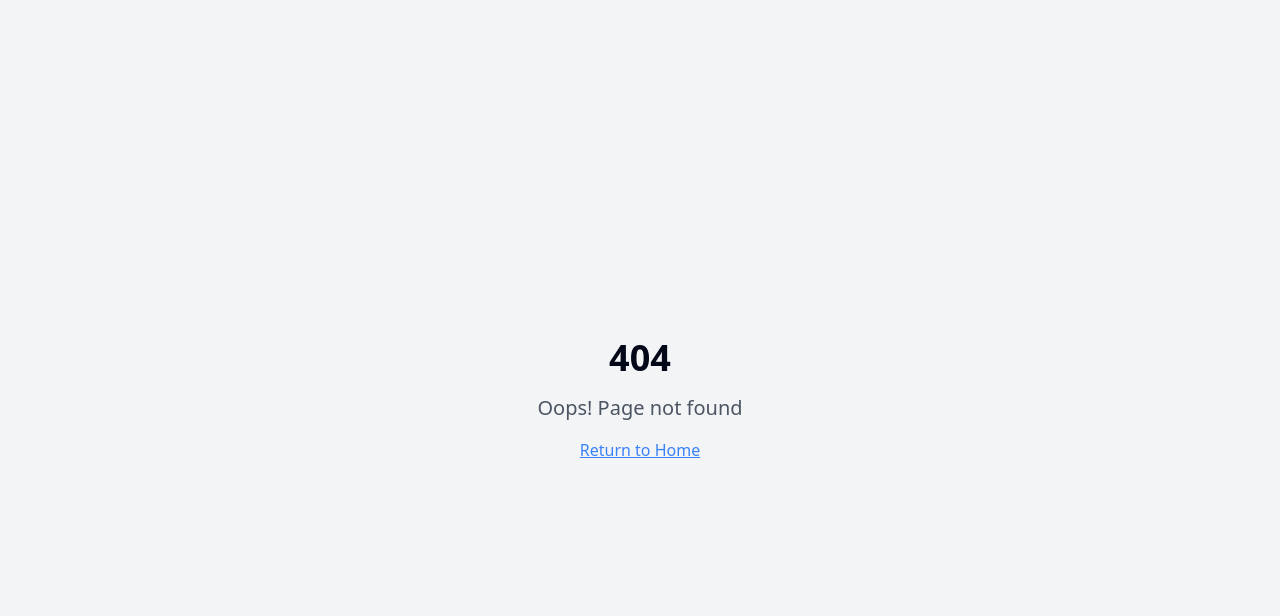
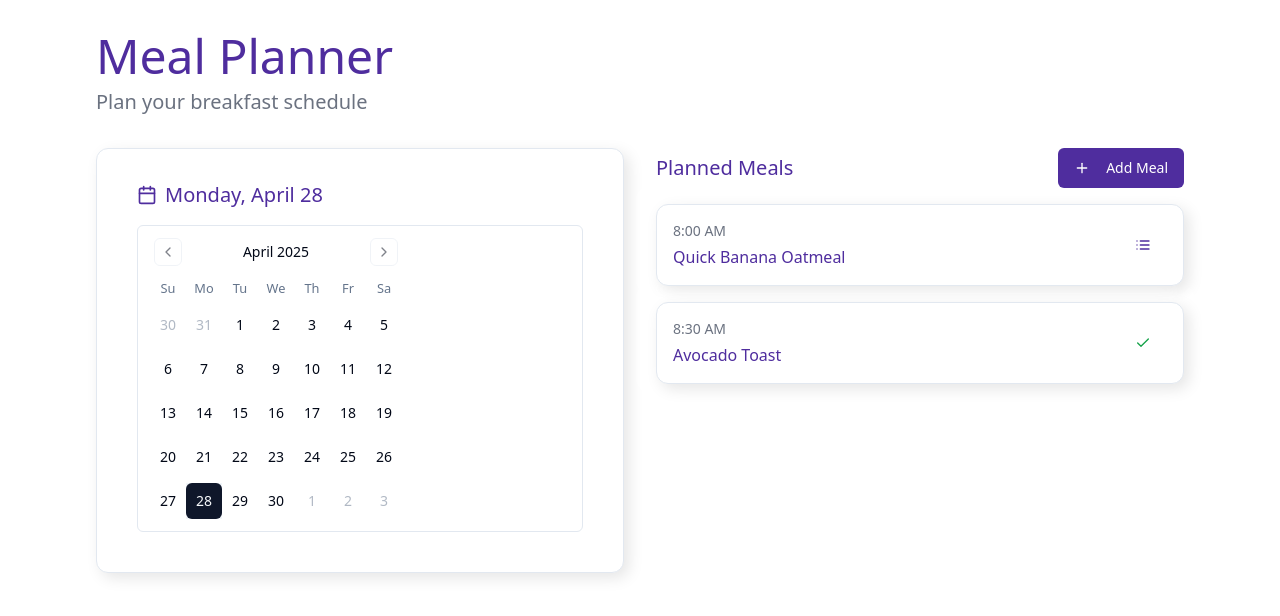
Before and after one commit to sergiopesch/breakfast-burst-planner, a React (Vite) app: page /planner in a window 1280 px wide. Before the commit this address had no page. Shown: the top 616 px of the page. Built offline with nearby package versions, Linux system fonts and the light colour scheme.

Commit message:
Add meal planner placeholder
Add a placeholder for the meal planner page, accessible via the CTA button.

```diff
--- a/src/App.tsx
+++ b/src/App.tsx
@@ -1,4 +1,3 @@
-
 import { Toaster } from "@/components/ui/toaster";
 import { Toaster as Sonner } from "@/components/ui/sonner";
 import { TooltipProvider } from "@/components/ui/tooltip";
@@ -6,6 +5,7 @@ import { QueryClient, QueryClientProvider } from "@tanstack/react-query";
 import { BrowserRouter, Routes, Route } from "react-router-dom";
 import Index from "./pages/Index";
 import NotFound from "./pages/NotFound";
+import Planner from "./pages/Planner";
 
 const queryClient = new QueryClient();
 
@@ -17,8 +17,7 @@ const App = () => (
       <BrowserRouter>
         <Routes>
           <Route path="/" element={<Index />} />
-          <Route path="/planner" element={<NotFound />} /> {/* Placeholder for future planner page */}
-          {/* ADD ALL CUSTOM ROUTES ABOVE THE CATCH-ALL "*" ROUTE */}
+          <Route path="/planner" element={<Planner />} />
           <Route path="*" element={<NotFound />} />
         </Routes>
       </BrowserRouter>
--- /dev/null
+++ b/src/components/MealPlannerCard.tsx
@@ -0,0 +1,60 @@
+
+import React from 'react';
+import { Card, CardContent } from "@/components/ui/card";
+import { Button } from "@/components/ui/button";
+import { List, Check } from "lucide-react";
+
+interface MealPlannerCardProps {
+  date: Date;
+}
+
+const MealPlannerCard: React.FC<MealPlannerCardProps> = ({ date }) => {
+  const meals = [
+    {
+      time: '8:00 AM',
+      recipe: 'Quick Banana Oatmeal',
+      status: 'planned'
+    },
+    {
+      time: '8:30 AM',
+      recipe: 'Avocado Toast',
+      status: 'completed'
+    }
+  ];
+
+  return (
+    <div className="space-y-4">
+      {meals.map((meal, index) => (
+        <Card key={index} className="neumorphic overflow-hidden">
+          <CardContent className="p-4">
+            <div className="flex items-center justify-between">
+              <div className="space-y-1">
+                <p className="text-sm text-gray-500">{meal.time}</p>
+                <h3 className="font-medium text-[#4F2D9E]">{meal.recipe}</h3>
+              </div>
+              <div className="flex items-center gap-2">
+                {meal.status === 'completed' ? (
+                  <Button
+                    variant="ghost"
+                    className="text-green-600 hover:text-green-700 hover:bg-green-50"
+                  >
+                    <Check className="h-4 w-4" />
+                  </Button>
+                ) : (
+                  <Button
+                    variant="ghost"
+                    className="text-[#4F2D9E] hover:bg-[#4F2D9E]/10"
+                  >
+                    <List className="h-4 w-4" />
+                  </Button>
+                )}
+              </div>
+            </div>
+          </CardContent>
+        </Card>
+      ))}
+    </div>
+  );
+};
+
+export default MealPlannerCard;
--- /dev/null
+++ b/src/pages/Planner.tsx
@@ -0,0 +1,80 @@
+
+import React from 'react';
+import { Calendar } from "@/components/ui/calendar";
+import { Button } from "@/components/ui/button";
+import { Card, CardContent } from "@/components/ui/card";
+import { Calendar as CalendarIcon, Plus } from "lucide-react";
+import MealPlannerCard from '../components/MealPlannerCard';
+
+const Planner = () => {
+  const [date, setDate] = React.useState<Date | undefined>(new Date());
+  const [selectedMeals, setSelectedMeals] = React.useState<{[key: string]: string}>({});
+
+  const handleDateSelect = (selectedDate: Date | undefined) => {
+    setDate(selectedDate);
+  };
+
+  const formatDate = (date: Date) => {
+    return date.toLocaleDateString('en-US', {
+      weekday: 'long',
+      month: 'long',
+      day: 'numeric'
+    });
+  };
+
+  return (
+    <div className="min-h-screen p-6 md:p-8 max-w-6xl mx-auto">
+      <div className="space-y-8 fade-up">
+        <header className="mb-8">
+          <h1 className="text-3xl md:text-4xl lg:text-5xl font-medium mb-2 text-[#4F2D9E]">
+            Meal Planner
+          </h1>
+          <p className="text-lg md:text-xl text-gray-500">
+            Plan your breakfast schedule
+          </p>
+        </header>
+
+        <div className="grid grid-cols-1 lg:grid-cols-2 gap-8">
+          <Card className="p-4 neumorphic">
+            <CardContent className="pt-4">
+              <div className="flex items-center gap-2 mb-4">
+                <CalendarIcon className="h-5 w-5 text-[#4F2D9E]" />
+                <h2 className="text-xl font-medium text-[#4F2D9E]">
+                  {date ? formatDate(date) : 'Select a date'}
+                </h2>
+              </div>
+              <Calendar
+                mode="single"
+                selected={date}
+                onSelect={handleDateSelect}
+                className="rounded-md border"
+              />
+            </CardContent>
+          </Card>
+
+          <div className="space-y-4">
+            {date && (
+              <div className="space-y-4">
+                <div className="flex items-center justify-between">
+                  <h2 className="text-xl font-medium text-[#4F2D9E]">
+                    Planned Meals
+                  </h2>
+                  <Button
+                    onClick={() => {}}
+                    className="bg-[#4F2D9E] text-white hover:bg-[#4F2D9E]/90"
+                  >
+                    <Plus className="h-4 w-4 mr-2" />
+                    Add Meal
+                  </Button>
+                </div>
+                <MealPlannerCard date={date} />
+              </div>
+            )}
+          </div>
+        </div>
+      </div>
+    </div>
+  );
+};
+
+export default Planner;
```
